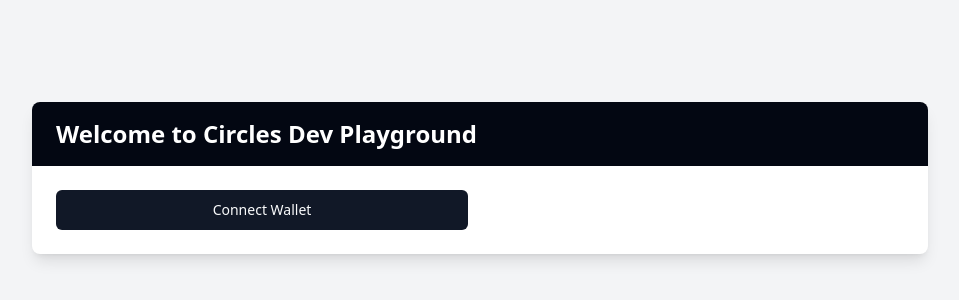
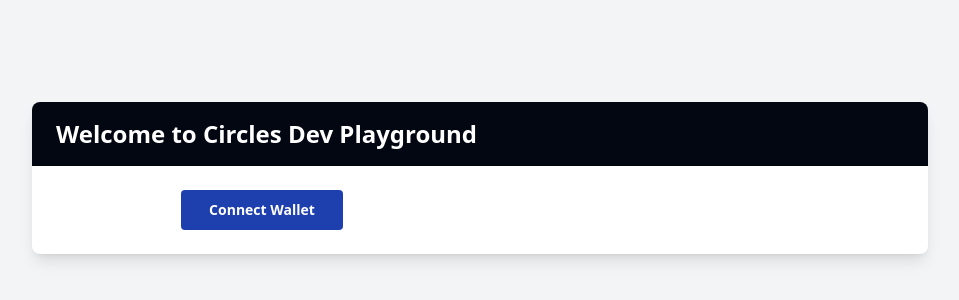
Before and after one commit to vanshika-srivastava/circles-vite-app, a React (Vite) app: page / in a window 1280 px wide. Shown: the part 222-522 px from the top of the page, without its empty margins (160-1119 px from the left). Built offline with nearby package versions, Linux system fonts and the light colour scheme.

Commit message:
fix button color

```diff
--- a/src/App.jsx
+++ b/src/App.jsx
@@ -81,21 +81,22 @@ export default function Component() {
                   <UserIcon className="w-6 h-6 text-gray-500 dark:text-gray-400" />
                 </div>
               )}
-              <div className="text-sm font-medium">{userBalance} ETH</div>
+              <div className="text-sm font-medium">{userBalance} CRC </div>
             </div>
           )}
         </header>
         <main className="p-6 grid grid-cols-1 md:grid-cols-2 gap-6">
           {!isConnected ? (
-            <div className="flex items-center justify-center">
-              <Button onClick={connectWallet} className="w-full">
-                Connect Wallet
-              </Button>
-            </div>
+          <div className="flex items-center justify-center">
+            <Button onClick={connectWallet} className="flex items-center justify-center bg-blue-800 hover:bg-blue-600 text-white font-bold py-2 px-7 rounded">
+              Connect Wallet
+            </Button>
+          </div>
+
           ) : (
             <>
               <div className="bg-gray-100 dark:bg-gray-900 p-6 rounded-lg">
-                <h2 className="text-xl font-bold mb-4">Send Ether</h2>
+                <h2 className="text-xl font-bold mb-4">Send Circles CRC Token</h2>
                 <div className="space-y-4">
                   <div className="space-y-2">
                     <Label htmlFor="recipient">Recipient Address</Label>
@@ -118,7 +119,7 @@ export default function Component() {
                     />
                   </div>
                   <Button onClick={sendEther} className="w-full">
-                    Send Ether
+                    Send CRC
                   </Button>
                 </div>
               </div>
```
